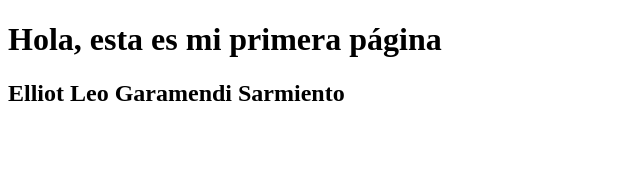
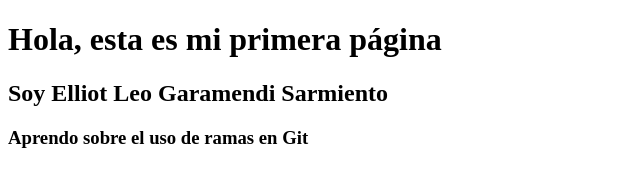
Before and after one commit to elliotgaramendi/learning-git, a plain HTML site: page index.html in a window 1280 px wide. Shown: the whole page, without its empty margins (0-640 px from the left). Drawn offline with Linux system fonts and the light colour scheme.

Commit message:
Indico mi acción a concretar

```diff
--- a/index.html
+++ b/index.html
@@ -7,6 +7,7 @@
 </head>
 <body>
     <h1>Hola, esta es mi primera página</h1>
-    <h2>Elliot Leo Garamendi Sarmiento</h2>
+    <h2>Soy Elliot Leo Garamendi Sarmiento</h2>
+    <h3>Aprendo sobre el uso de ramas en Git</h3>
 </body>
 </html>
```
